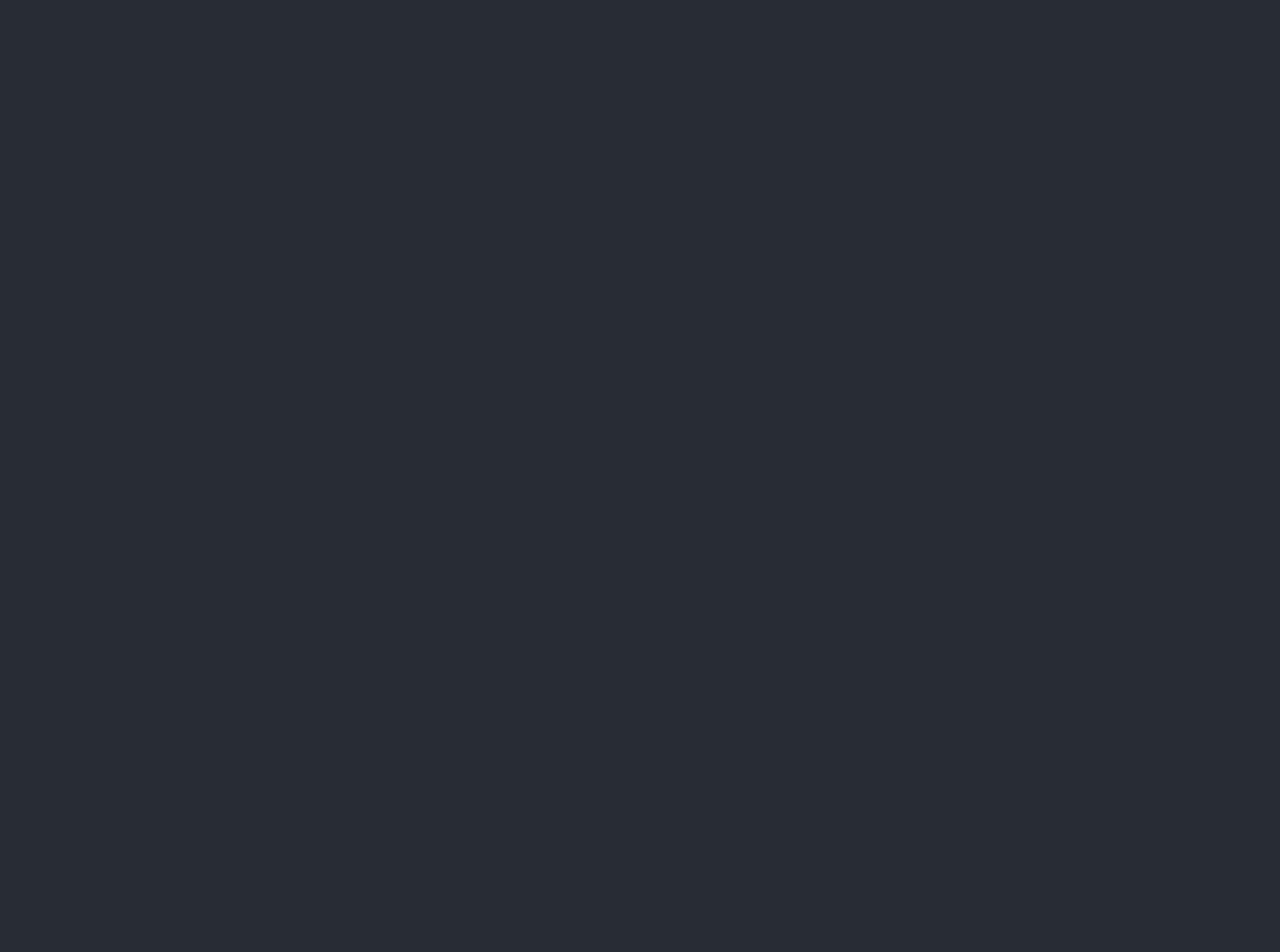
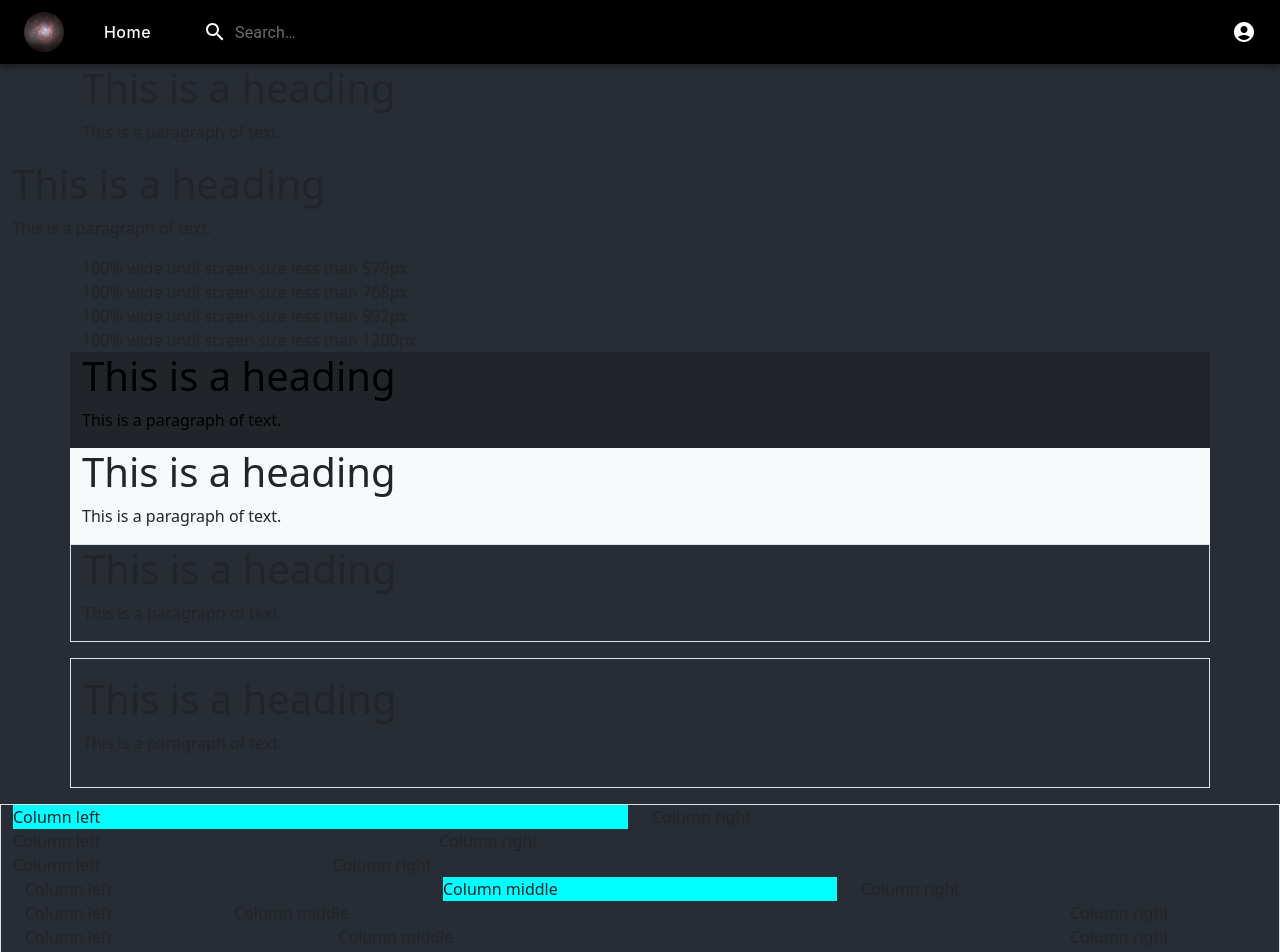
Before and after one commit to F4B123/project, a React (Create React App) app: page /Bootstrap in a window 1280 px wide. Before the commit this address had no page. Shown: the top 952 px of the page. Before the commit the page ends 800 px from the top, so only its background shows below. Built offline with nearby package versions, Linux system fonts and the light colour scheme.

Commit message:
Bootstrap v1

```diff
--- a/package.json
+++ b/package.json
@@ -7,9 +7,11 @@
     "@emotion/styled": "^11.8.1",
     "@mui/icons-material": "^5.5.0",
     "@mui/material": "^5.5.0",
+    "@popperjs/core": "^2.11.4",
     "@testing-library/jest-dom": "^5.16.2",
     "@testing-library/react": "^12.1.4",
     "@testing-library/user-event": "^13.5.0",
+    "bootstrap": "^5.1.3",
     "react": "^17.0.2",
     "react-dom": "^17.0.2",
     "react-icons": "^4.3.1",
--- a/src/App.css
+++ b/src/App.css
@@ -43,3 +43,7 @@ body{
     transform: rotate(360deg);
   }
 }
+
+.container-app {
+  background-color: #282c34;
+}
--- a/src/App.js
+++ b/src/App.js
@@ -4,16 +4,21 @@ import { BrowserRouter as Router, Routes, Route} from 'react-router-dom';
 
 import HomePage from './pages/HomePage'
 import LoginPage from './pages/LoginPage'
+import BootstrapPage from './pages/BootstrapPage'
 
 
 function App() {
   return (
+    <div className='container-app'>
       <Router>
       <Routes>
           <Route exact path='/' element={<HomePage />} />
           <Route path='/login' element={<LoginPage/>} />
+          <Route path='/Bootstrap' element={<BootstrapPage/>} />
       </Routes>
       </Router>
+    </div>
+
   );
 }
 
--- a/src/Components/ForumName.js
+++ b/src/Components/ForumName.js
@@ -85,8 +85,10 @@ export default function ForumName() {
         </Link>
         <Link to="/Popular"  >
           <MenuItem onClick={handleClose}>Popular</MenuItem>
+        </Link >
+        <Link to ="/Bootstrap">
+          <MenuItem onClick={handleClose}>Bootstrap</MenuItem>
         </Link>
-        <MenuItem onClick={handleClose}>All</MenuItem>
       </Menu>
     </div>
   );
--- a/src/Components/Login.js
+++ b/src/Components/Login.js
@@ -57,6 +57,7 @@ function Login(){
     }
 
     function ShowInfo(){
+        if(Address !== null){
             return(
                 <>
                     <p>{Address}</p>
@@ -64,12 +65,20 @@ function Login(){
                 </>
             )
         }
+        else{
+            return(
+                <></>
+            )
+        }
+
+    }
 
     return(
-        <div className='container'>
+        <div className='container-component'>
             <div className='login-card'>
                 <div className='sign-in-container'>
                     <button onClick={toogleButton} id="button">{ready}</button>
+                    <ShowInfo/>
                 </div>
             </div>
         </div>
--- /dev/null
+++ b/src/Styles/BootstrapPage.css
@@ -0,0 +1,3 @@
+.demo-content {
+    background-color: aqua;
+}
--- a/src/Styles/Home.css
+++ b/src/Styles/Home.css
@@ -2,6 +2,7 @@
 
 .App {
   text-align: center;
+  background-color: #282c34;
 }
 
 .App-logo {
--- a/src/Styles/Login.css
+++ b/src/Styles/Login.css
@@ -1,4 +1,4 @@
-.container {
+.container-component {
     display: grid;
     align-items: center;
     justify-content: center;
--- a/src/index.js
+++ b/src/index.js
@@ -3,6 +3,9 @@ import ReactDOM from 'react-dom';
 import './index.css';
 import App from './App';
 import reportWebVitals from './reportWebVitals';
+
+import 'bootstrap';
+import 'bootstrap/dist/css/bootstrap.min.css';
 
 ReactDOM.render(
   <React.StrictMode>
--- /dev/null
+++ b/src/pages/BootstrapPage.js
@@ -0,0 +1,113 @@
+import React from 'react';
+import Header from '../Components/Header';
+
+import '../Styles/BootstrapPage.css';
+
+function BootstrapPage(){
+    return(
+        <>
+        <Header/>
+
+        <div class="container">
+            <h1>This is a heading</h1>
+            <p>This is a paragraph of text.</p>
+        </div>
+
+        <div class="container-fluid">
+            <h1>This is a heading</h1>
+            <p>This is a paragraph of text.</p>
+        </div>
+
+        <div class="container-sm">100% wide until screen size less than 576px</div>
+        <div class="container-md">100% wide until screen size less than 768px</div>
+        <div class="container-lg">100% wide until screen size less than 992px</div>
+        <div class="container-xl">100% wide until screen size less than 1200px</div>
+
+        <div class="container bg-dark text-black">
+        <h1>This is a heading</h1>
+        <p>This is a paragraph of text.</p>
+        </div>
+
+
+        <div class="container bg-light">
+            <h1>This is a heading</h1>
+            <p>This is a paragraph of text.</p>
+        </div>
+
+
+        <div class="container border">
+            <h1>This is a heading</h1>
+            <p>This is a paragraph of text.</p>
+        </div>
+
+        <div class="container border py-3 my-3">
+            <h1>This is a heading</h1>
+            <p>This is a paragraph of text.</p>
+        </div>
+
+        <div class="container-fluid border">
+            <div class="row">
+                <div class="col-md-6">
+                    <div class="demo-content">Column left</div>
+                </div>
+                <div class="col-md-6">Column right</div>
+            </div>
+
+
+            <div class="row">
+                <div class="col-md-4">Column left</div>
+                <div class="col-md-8">Column right</div>
+            </div>
+
+
+            <div class="row">
+                <div class="col-md-3">Column left</div>
+                <div class="col-md-9">Column right</div>
+            </div>
+
+            <div class="container-fluid">
+
+                <div class="row">
+                    <div class="col-lg-4">Column left</div>
+                    <div class="col-lg-4">
+                        <div class="demo-content">Column middle</div>
+                    </div>
+                    <div class="col-lg-4">Column right</div>
+                </div>
+
+
+                <div class="row">
+                    <div class="col-lg-2">Column left</div>
+                    <div class="col-lg-8">Column middle</div>
+                    <div class="col-lg-2">Column right</div>
+                </div>
+
+
+                <div class="row">
+                    <div class="col-lg-3">Column left</div>
+                    <div class="col-lg-7">Column middle</div>
+                    <div class="col-lg-2">Column right</div>
+                </div>
+            </div>
+
+            <div class="container">
+                <div class="row">
+                    <div class="col-sm-8">Column left</div>
+                    <div class="col-sm-4">
+                        <div class="row">
+                            <div class="col-12"></div>
+                        </div>
+                        <div class="row">
+                            <div class="col-6"></div>
+                            <div class="col-6"></div>
+                        </div>
+                    </div>
+                </div>
+            </div>
+        </div>
+
+        </>
+    )
+}
+
+export default BootstrapPage;
--- a/src/pages/HomePage.js
+++ b/src/pages/HomePage.js
@@ -1,7 +1,6 @@
 import React, { Component } from "react";
 import "../Styles/Home.css"
 
-import Footer from "../Components/Footer";
 import Header from "../Components/Header";
 import PostList from "../Components/PostList";
 
```
Also changed, not shown: public/index.html (+1 -9 lines), 1 other file (tests, documents, lock files or other folders). Lines whose indentation alone changed are shown as unchanged.
